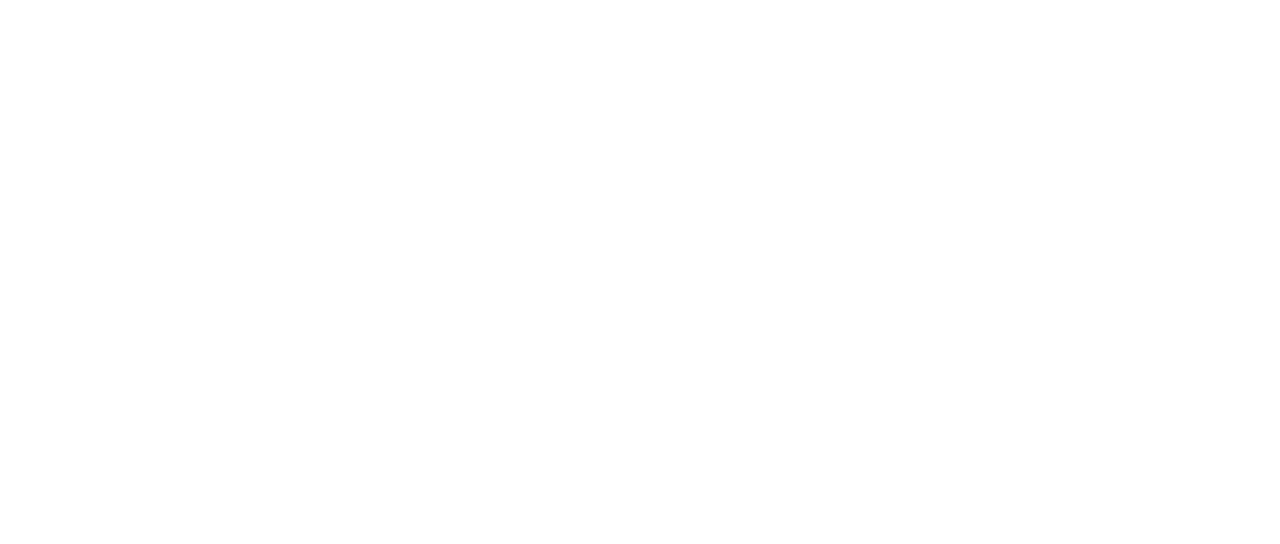
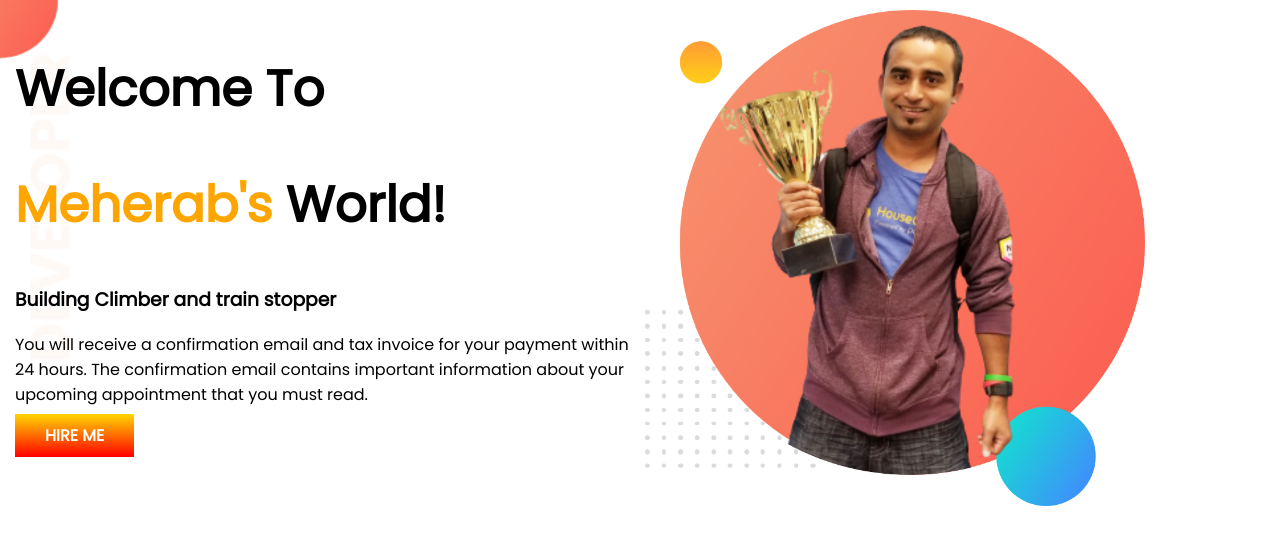
Before and after one commit to saif001ali/developer-portfolio, a plain HTML site: page index.html in a window 1280 px wide. Drawn offline with Linux system fonts and the light colour scheme.

Commit message:
Top banner done

```diff
--- a/index.html
+++ b/index.html
@@ -1,13 +1,34 @@
 <!DOCTYPE html>
 <html lang="en">
+
 <head>
     <meta charset="UTF-8">
     <meta http-equiv="X-UA-Compatible" content="IE=edge">
     <meta name="viewport" content="width=device-width, initial-scale=1.0">
     <title>Saif Portfolio</title>
+    <link rel="preconnect" href="https://fonts.googleapis.com">
+    <link rel="preconnect" href="https://fonts.gstatic.com" crossorigin>
+    <link href="https://fonts.googleapis.com/css2?family=Poppins&display=swap" rel="stylesheet">
     <link rel="stylesheet" href="style.css">
 </head>
+
 <body>
+    <section class="top-banner">
+        <div class="half-width">
+            <h1>Welcome To</h1>
+            <h1><span class="orange-color">Meherab's</span> World!</h1>
+            <h3>Building Climber and train stopper</h3>
+            <p>You will receive a confirmation email and tax invoice for your payment within 24 hours.
+                The confirmation email contains important information about your upcoming appointment that you must
+                read.
+            </p>
+            <a class="button" target="blank" href="https://github.com/meherab-hossain">HIRE ME</a>
+        </div>
 
+        <div class="half-width">
+            <img src="showOff/my-bg.png" alt="bg remove pic">
+        </div>
+    </section>
 </body>
+
 </html>
--- a/style.css
+++ b/style.css
@@ -0,0 +1,32 @@
+body {
+    font-family: 'Poppins', sans-serif;
+    margin: 0;
+}
+h1 {
+    font-size: 50px;
+}
+.orange-color {
+    color: orange;
+}
+section {
+    display: flex;
+    padding: 10px;
+}
+.half-width {
+    width: 80%;
+    padding-left: 5px;
+}
+.half-width img {
+    width: 80%;
+}
+.button {
+    text-decoration: none;
+    background-image: linear-gradient(gold, red);
+    color: white;
+    font-weight: 700;
+    padding: 10px 30px;
+}
+.top-banner {
+    background-image: url(images/top-banner.png);
+    background-repeat: no-repeat;
+}
```
Also changed, not shown: images/dream-bg.png (added), images/exp-bg.png (added), images/jhankar.png (added), images/jhankar2.png (added), images/my-bg.png (added), images/my-bg2.png (added), images/top-banner.png (added), showOff/my-bg.png (added), 7 other files.
